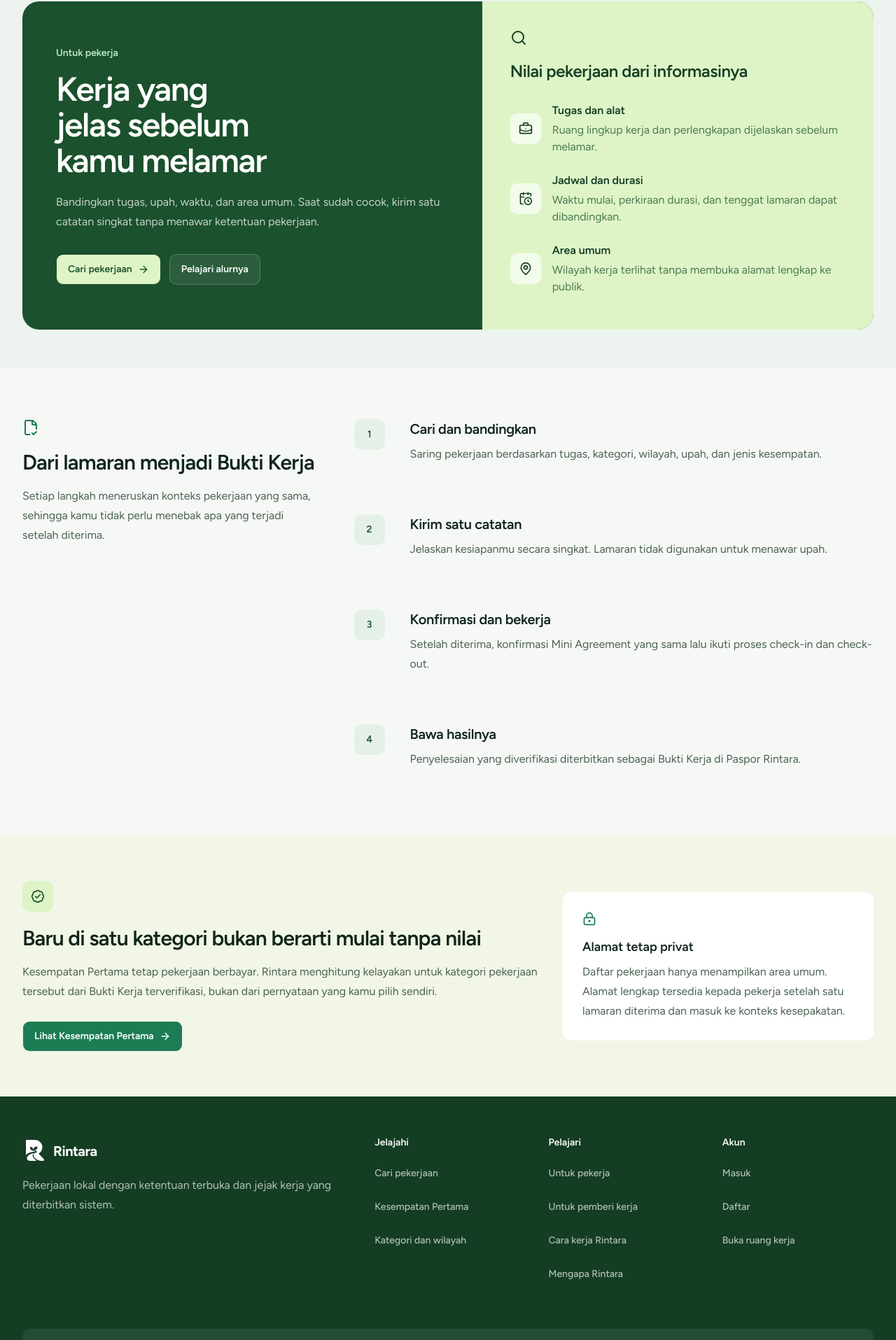
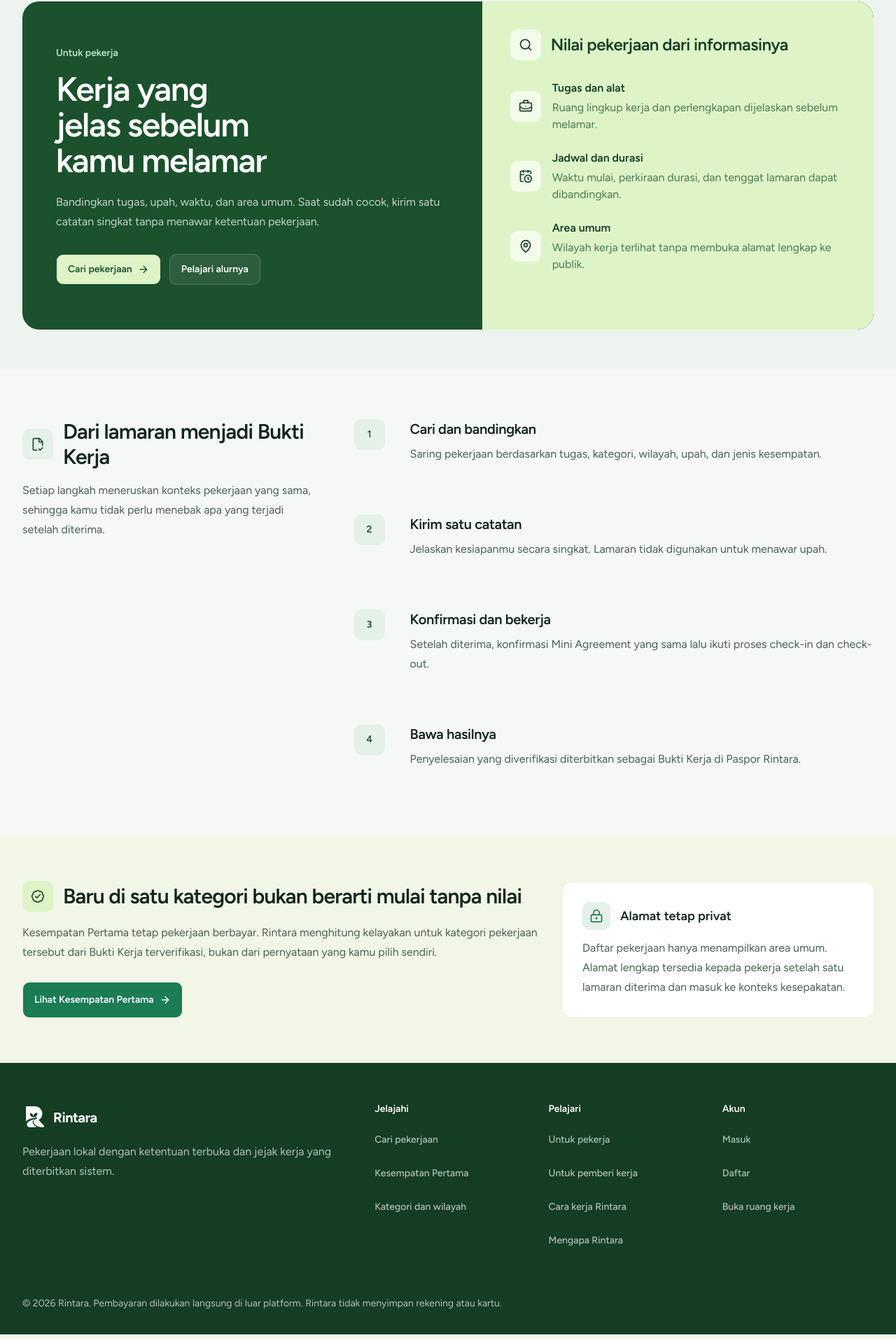
Before and after one commit to umarhyl/rintara, a Next.js app: page /for-workers in a window 1280 px wide. Shown: the part 126-2041 px from the top of the page at 70% size. Built offline with nearby package versions, Linux system fonts and the light colour scheme; no server answers.

Commit message:
feat : poleshing v2 for ai slop

```diff
--- a/app/for-employers/page.tsx
+++ b/app/for-employers/page.tsx
@@ -82,10 +82,14 @@
           </div>
 
           <aside className="bg-[#1b512d] p-6 text-white sm:p-8 lg:p-10">
-            <ShieldCheck className="size-6 text-[#73e2a7]" aria-hidden="true" />
-            <h2 className="mt-5 text-2xl font-semibold tracking-[-0.02em]">
+            <div className="flex items-center gap-3.5">
+              <span className="grid size-11 shrink-0 place-items-center rounded-lg bg-white/10 text-[#73e2a7]">
+                <ShieldCheck className="size-5" aria-hidden="true" />
+              </span>
+              <h2 className="text-2xl font-semibold tracking-[-0.02em]">
                 Satu konteks sampai selesai
               </h2>
+            </div>
             <dl className="mt-7 grid gap-5">
               <div>
                 <dt className="text-sm font-semibold text-[#bfe8c9]">
@@ -177,10 +181,14 @@
       >
         <div className="mx-auto grid max-w-[80rem] gap-8 lg:grid-cols-[minmax(0,1.05fr)_minmax(22rem,0.95fr)] lg:gap-14">
           <div>
-            <LockKeyhole className="size-6 text-primary" aria-hidden="true" />
-            <h2 className="mt-5 max-w-xl text-3xl font-semibold tracking-[-0.025em]">
+            <div className="flex items-center gap-3.5">
+              <span className="grid size-11 shrink-0 place-items-center rounded-lg bg-[#e5f1e8] text-[#1b512d]">
+                <LockKeyhole className="size-5 text-primary" aria-hidden="true" />
+              </span>
+              <h2 className="text-2xl font-semibold tracking-[-0.025em] sm:text-3xl">
                 Publikasikan yang perlu dibandingkan, lindungi yang tetap privat
               </h2>
+            </div>
             <p className="mt-4 max-w-2xl text-base leading-7 text-muted-foreground">
               Informasi publik membantu pekerja mengambil keputusan. Alamat
               lengkap disimpan terpisah dan tidak masuk ke daftar pekerjaan.
@@ -208,13 +216,17 @@
             id="kredit-kesempatan"
             className="h-fit scroll-mt-24 rounded-xl bg-[#1b512d] p-6 text-white sm:p-8"
           >
+            <div className="flex items-center gap-3.5">
+              <span className="grid size-11 shrink-0 place-items-center rounded-lg bg-white/10 text-[#73e2a7]">
                 <CalendarCheck2
-              className="size-6 text-[#73e2a7]"
+                  className="size-5"
                   aria-hidden="true"
                 />
-            <h2 className="mt-5 text-2xl font-semibold tracking-[-0.02em]">
+              </span>
+              <h2 className="text-2xl font-semibold tracking-[-0.02em]">
                 Penghargaan mengikuti hasil terverifikasi
               </h2>
+            </div>
             <p className="mt-3 text-base leading-7 text-white/72">
               Penyelesaian Kesempatan Pertama yang memenuhi syarat dapat
               menerbitkan satu Kredit Kesempatan. Kredit bukan uang dan dapat
--- a/app/for-workers/page.tsx
+++ b/app/for-workers/page.tsx
@@ -105,10 +105,14 @@
           </div>
 
           <aside className="bg-[#def4c6] p-6 text-[#163f27] sm:p-8 lg:p-10">
-            <Search className="size-6" aria-hidden="true" />
-            <h2 className="mt-5 text-2xl font-semibold tracking-[-0.02em]">
+            <div className="flex items-center gap-3.5">
+              <span className="grid size-11 shrink-0 place-items-center rounded-lg bg-white/65 text-[#163f27]">
+                <Search className="size-5" aria-hidden="true" />
+              </span>
+              <h2 className="text-2xl font-semibold tracking-[-0.02em]">
                 Nilai pekerjaan dari informasinya
               </h2>
+            </div>
             <ul className="mt-7 grid gap-6">
               {decisionPoints.map((point) => {
                 const Icon = point.icon;
@@ -140,10 +144,14 @@
       >
         <div className="mx-auto grid max-w-[80rem] gap-9 lg:grid-cols-[minmax(18rem,0.72fr)_minmax(0,1.28fr)] lg:gap-14">
           <div className="lg:sticky lg:top-24 lg:h-fit">
-            <FileCheck2 className="size-6 text-primary" aria-hidden="true" />
-            <h2 className="mt-5 max-w-md text-3xl font-semibold tracking-[-0.025em]">
+            <div className="flex items-center gap-3.5">
+              <span className="grid size-11 shrink-0 place-items-center rounded-lg bg-[#e5f1e8] text-[#1b512d]">
+                <FileCheck2 className="size-5" aria-hidden="true" />
+              </span>
+              <h2 className="text-2xl font-semibold tracking-[-0.025em] sm:text-3xl">
                 Dari lamaran menjadi Bukti Kerja
               </h2>
+            </div>
             <p className="mt-4 max-w-md text-base leading-7 text-muted-foreground">
               Setiap langkah meneruskan konteks pekerjaan yang sama, sehingga
               kamu tidak perlu menebak apa yang terjadi setelah diterima.
@@ -176,18 +184,20 @@
       <section className="bg-[#f1f6e6] px-4 py-14 sm:px-6 lg:px-8 lg:py-16">
         <div className="mx-auto grid max-w-[80rem] gap-8 lg:grid-cols-[minmax(0,1.25fr)_minmax(20rem,0.75fr)] lg:items-center">
           <div>
-            <span className="grid size-11 place-items-center rounded-lg bg-[#def4c6] text-[#1b512d]">
+            <div className="flex items-center gap-3.5">
+              <span className="grid size-11 shrink-0 place-items-center rounded-lg bg-[#def4c6] text-[#1b512d]">
                 <BadgeCheck className="size-5" aria-hidden="true" />
               </span>
-            <h2 className="mt-5 max-w-2xl text-3xl font-semibold tracking-[-0.025em]">
+              <h2 className="text-2xl font-semibold tracking-[-0.025em] sm:text-3xl">
                 Baru di satu kategori bukan berarti mulai tanpa nilai
               </h2>
+            </div>
             <p className="mt-4 max-w-3xl text-base leading-7 text-muted-foreground">
               Kesempatan Pertama tetap pekerjaan berbayar. Rintara menghitung
               kelayakan untuk kategori pekerjaan tersebut dari Bukti Kerja
               terverifikasi, bukan dari pernyataan yang kamu pilih sendiri.
             </p>
-            <Button className="mt-7" asChild>
+            <Button className="mt-7 h-auto py-[15px] px-4" asChild>
               <Link href="/jobs?opportunity=first">
                 Lihat Kesempatan Pertama
                 <ArrowRight aria-hidden="true" />
@@ -196,9 +206,13 @@
           </div>
 
           <aside className="rounded-xl bg-white p-6 sm:p-7">
+            <div className="flex items-center gap-3.5">
+              <span className="grid size-10 shrink-0 place-items-center rounded-lg bg-[#e5f1e8] text-[#1b512d]">
                 <LockKeyhole className="size-5 text-primary" aria-hidden="true" />
-            <h2 className="mt-4 text-lg font-semibold">Alamat tetap privat</h2>
-            <p className="mt-2 text-base leading-7 text-muted-foreground">
+              </span>
+              <h2 className="text-lg font-semibold">Alamat tetap privat</h2>
+            </div>
+            <p className="mt-3 text-base leading-7 text-muted-foreground">
               Daftar pekerjaan hanya menampilkan area umum. Alamat lengkap
               tersedia kepada pekerja setelah satu lamaran diterima dan masuk ke
               konteks kesepakatan.
--- a/app/page.tsx
+++ b/app/page.tsx
@@ -282,13 +282,15 @@
                             pathname: "/jobs",
                             query: { category: category.id },
                           }}
-                          className="flex min-h-44 h-full flex-col items-start justify-between gap-7 rounded-xl border border-[#d4ded6] bg-white p-4 text-left outline-none transition-[border-color,background-color] duration-150 hover:border-primary hover:bg-[#fbfdfb] focus-visible:border-primary focus-visible:ring-3 focus-visible:ring-ring/25 active:border-primary active:bg-secondary/35 sm:min-h-40 sm:p-5"
+                          className="flex min-h-20 h-full items-center gap-3.5 rounded-xl border border-[#d4ded6] bg-white p-4 text-left outline-none transition-[border-color,background-color] duration-150 hover:border-primary hover:bg-[#fbfdfb] focus-visible:border-primary focus-visible:ring-3 focus-visible:ring-ring/25 active:border-primary active:bg-secondary/35 sm:p-5"
                         >
+                          <span className="grid size-11 shrink-0 place-items-center rounded-lg bg-[#def4c6]/60 text-[#1b512d]">
                             <CategoryIcon
-                            className="size-7 text-primary"
-                            strokeWidth={1.8}
+                              className="size-5 text-primary"
+                              strokeWidth={2}
                               aria-hidden="true"
                             />
+                          </span>
                           <span className="break-words text-sm font-semibold leading-5 text-foreground sm:text-base sm:leading-6">
                             {category.name}
                           </span>
@@ -341,17 +343,19 @@
 
           <div className="mt-8 grid overflow-hidden rounded-xl bg-white lg:grid-cols-2">
             <article className="flex flex-col items-start p-6 sm:p-8 lg:p-10">
-              <span className="grid size-11 place-items-center rounded-lg bg-[#def4c6] text-[#1b512d]">
+              <div className="flex items-center gap-3.5">
+                <span className="grid size-11 shrink-0 place-items-center rounded-lg bg-[#def4c6] text-[#1b512d]">
                   <UserRound className="size-5" aria-hidden="true" />
                 </span>
-              <h3 className="mt-6 text-2xl font-semibold tracking-[-0.02em]">
+                <h3 className="text-2xl font-semibold tracking-[-0.02em]">
                   Untuk pekerja
                 </h3>
-              <p className="mt-3 max-w-lg text-base leading-7 text-muted-foreground">
+              </div>
+              <p className="mt-3.5 max-w-lg text-base leading-7 text-muted-foreground">
                 Bandingkan pekerjaan, pahami Kesempatan Pertama, lalu bangun
                 Bukti Kerja dari pekerjaan yang selesai.
               </p>
-              <Button className="mt-7" asChild>
+              <Button className="mt-7 h-auto py-[15px] px-4" asChild>
                 <Link href="/for-workers">
                   Pelajari jalur pekerja
                   <ArrowRight aria-hidden="true" />
@@ -360,18 +364,20 @@
             </article>
 
             <article className="flex flex-col items-start bg-[#1b512d] p-6 text-white sm:p-8 lg:p-10">
-              <span className="grid size-11 place-items-center rounded-lg bg-[#73e2a7] text-[#1b512d]">
+              <div className="flex items-center gap-3.5">
+                <span className="grid size-11 shrink-0 place-items-center rounded-lg bg-[#73e2a7] text-[#1b512d]">
                   <Building2 className="size-5" aria-hidden="true" />
                 </span>
-              <h3 className="mt-6 text-2xl font-semibold tracking-[-0.02em]">
+                <h3 className="text-2xl font-semibold tracking-[-0.02em]">
                   Untuk pemberi kerja
                 </h3>
-              <p className="mt-3 max-w-lg text-base leading-7 text-white/72">
+              </div>
+              <p className="mt-3.5 max-w-lg text-base leading-7 text-white/72">
                 Susun ketentuan yang jelas, terima satu pekerja, dan selesaikan
                 alurnya dalam satu ruang kerja.
               </p>
               <Button
-                className="mt-7 bg-[#def4c6] text-[#1b512d] hover:bg-[#cfe9b4]"
+                className="mt-7 h-auto py-[15px] px-4 bg-[#def4c6] text-[#1b512d] hover:bg-[#cfe9b4]"
                 asChild
               >
                 <Link href="/for-employers">
@@ -404,33 +410,37 @@
                   key={item.title}
                   className={
                     index === 0
-                      ? "rounded-xl bg-white p-6 shadow-[0_22px_55px_-46px_rgb(27_81_45/0.7)] sm:p-8"
+                      ? "flex flex-col justify-between rounded-xl bg-white p-6 shadow-[0_22px_55px_-46px_rgb(27_81_45/0.7)] sm:p-8"
                       : index === 1
-                        ? "rounded-xl bg-[#dcecdf] p-6 sm:p-7"
-                        : "rounded-xl bg-[#def4c6] p-6 sm:p-7"
+                        ? "flex flex-col justify-between rounded-xl bg-[#dcecdf] p-6 sm:p-7"
+                        : "flex flex-col justify-between rounded-xl bg-[#def4c6] p-6 sm:p-7"
                   }
                 >
-                  <span className="grid size-10 place-items-center rounded-lg bg-[#def4c6] text-[#1b512d]">
+                  <div>
+                    <div className="flex items-center gap-3.5">
+                      <span className="grid size-10 shrink-0 place-items-center rounded-lg bg-[#def4c6] text-[#1b512d]">
                         <Icon className="size-5" aria-hidden="true" />
                       </span>
                       <h3
                         className={
                           index === 0
-                        ? "mt-8 max-w-md text-2xl font-semibold tracking-[-0.02em] sm:text-3xl"
-                        : "mt-8 text-xl font-semibold tracking-[-0.02em]"
+                            ? "text-xl font-semibold tracking-[-0.02em] text-foreground sm:text-2xl"
+                            : "text-lg font-semibold tracking-[-0.02em] text-foreground"
                         }
                       >
                         {item.title}
                       </h3>
-                  <p className="mt-3 max-w-lg text-base leading-7 text-muted-foreground">
+                    </div>
+                    <p className="mt-3.5 max-w-lg text-base leading-7 text-muted-foreground">
                       {item.description}
                     </p>
+                  </div>
                 </article>
               );
             })}
           </div>
 
-          <Button variant="outline" className="mt-7 bg-white" asChild>
+          <Button variant="outline" className="mt-7 h-auto py-[15px] px-4 bg-white" asChild>
             <Link href="/how-it-works">
               Lihat cara kerja
               <ArrowRight aria-hidden="true" />
--- a/components/rintara/public-footer.tsx
+++ b/components/rintara/public-footer.tsx
@@ -73,8 +73,8 @@
         </div>
       </div>
 
-      <div className="mx-auto max-w-[80rem] px-4 pb-7 sm:px-6 lg:px-8">
-        <p className="rounded-xl bg-white/7 px-4 py-3 text-sm leading-6 text-white/68">
+      <div className="mx-auto max-w-[80rem] px-4 pb-8 sm:px-6 lg:px-8">
+        <p className="text-sm leading-6 text-white/68">
           © 2026 Rintara. Pembayaran dilakukan langsung di luar platform. Rintara tidak menyimpan rekening atau kartu.
         </p>
       </div>
```
Lines whose indentation alone changed are shown as unchanged.
